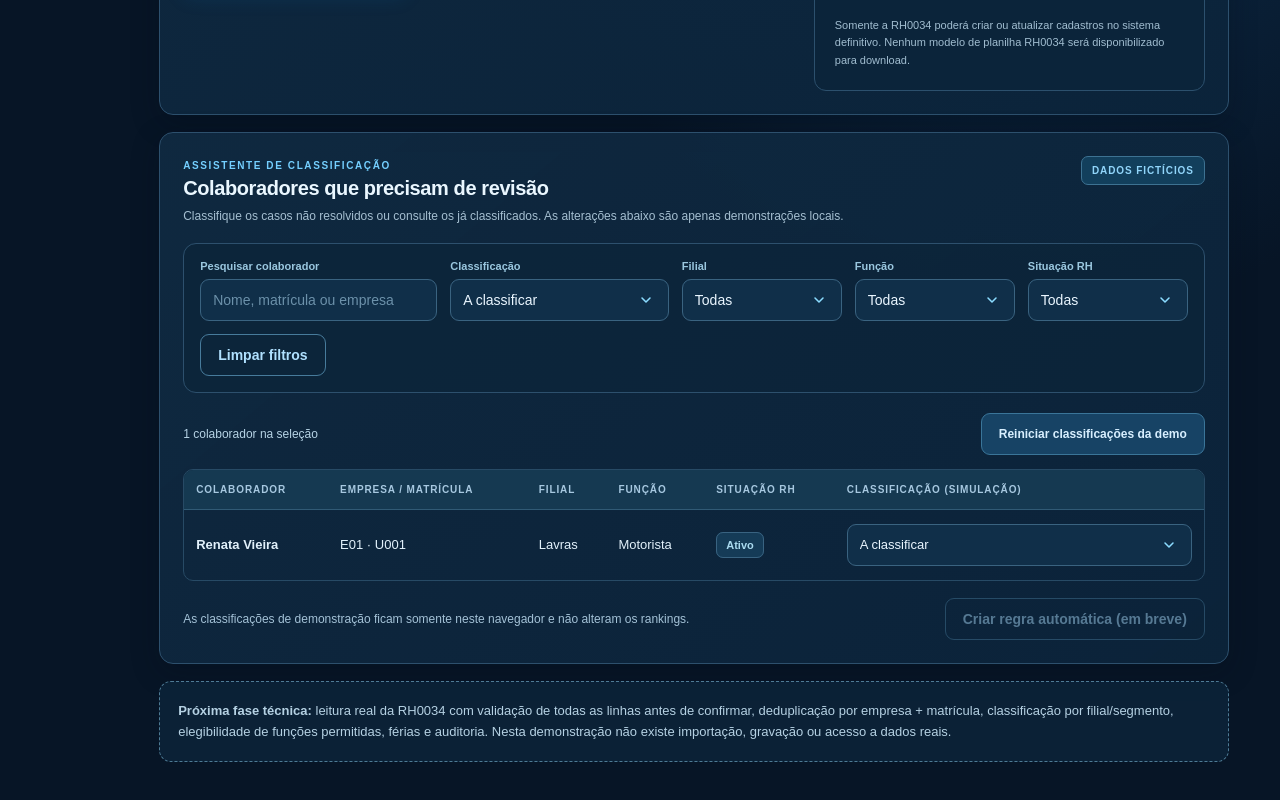
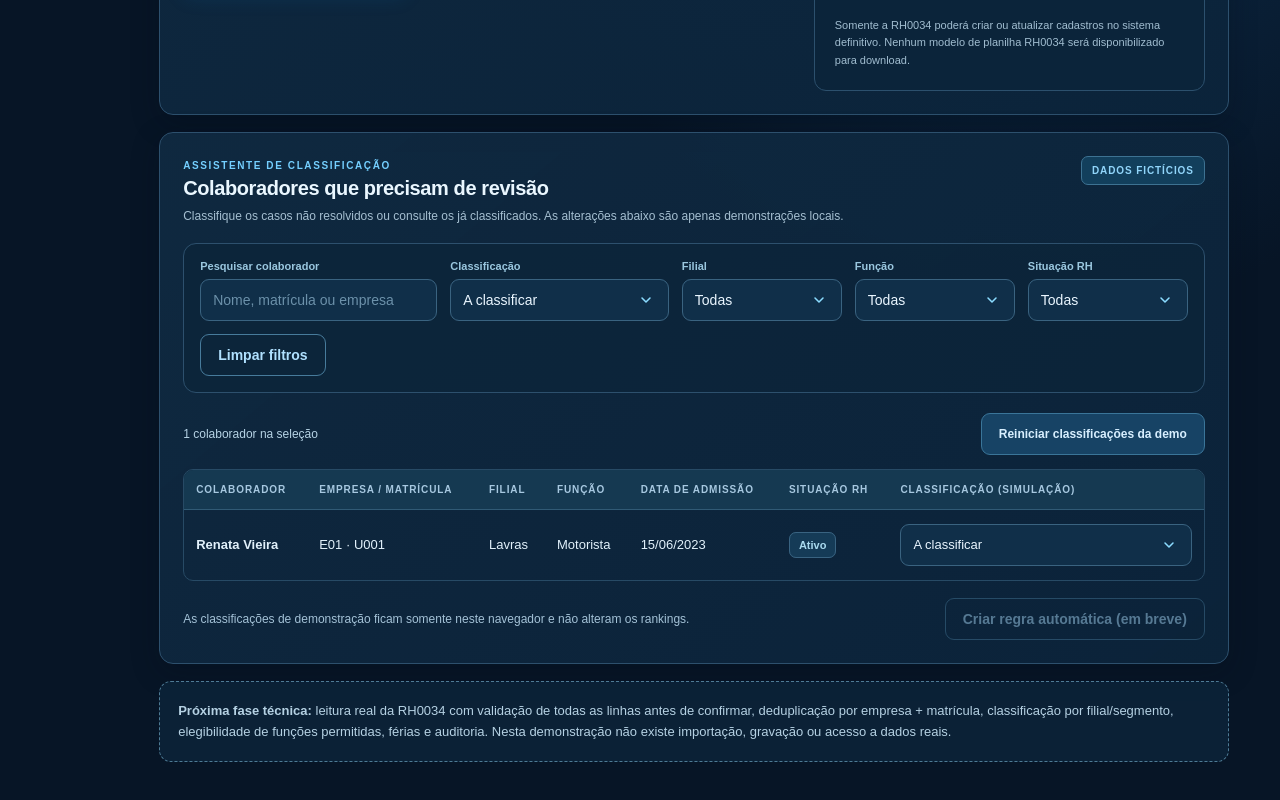
Before and after one commit to ccidesenvolvimento-ui/excelencia-5-estrelas-2027, a Next.js app: page /rh0034 in a window 1280 px wide. Shown: the part 891-1691 px from the top of the page. Built offline with nearby package versions, Linux system fonts and the light colour scheme.

Commit message:
feat: exibir data de admissão no RH0034

```diff
--- a/src/app/rh0034/page.tsx
+++ b/src/app/rh0034/page.tsx
@@ -155,9 +155,9 @@ export default function RH0034() {
         <button className="botao botao-claro" type="button" onClick={() => {setBusca("");setCategoriaFiltro("pendente");setFilialFiltro("");setFuncaoFiltro("");setSituacaoFiltro("");}}>Limpar filtros</button>
       </div>
       <div className={estilos.barraResultado}><span>{lista.length} colaborador{lista.length===1?"":"es"} na seleção</span><button type="button" className="botao botao-secundario" onClick={limparClassificacoes}>Reiniciar classificações da demo</button></div>
-      <div className="tabela-scroll"><table className="tabela"><thead><tr><th>Colaborador</th><th>Empresa / matrícula</th><th>Filial</th><th>Função</th><th>Situação RH</th><th>Classificação (simulação)</th></tr></thead><tbody>
-        {lista.map(p => <tr key={p.id}><td><strong>{p.nome}</strong></td><td>{p.empresa} · {p.matricula}</td><td>{p.filial}</td><td>{p.funcao}</td><td><span className="mod-status">{p.situacao}</span></td><td><div className="campo"><select aria-label={`Classificação de ${p.nome}`} disabled={!carregou} value={classificacaoDe(p)} onChange={e=>alterar(p.id,e.target.value)}><option value="">A classificar</option>{categorias.map(c=><option key={c} value={c}>{c}</option>)}<option value="excluido">Não participa</option></select></div></td></tr>)}
-        {lista.length===0&&<tr><td colSpan={6} className="mod-vazio"><strong>Nenhum colaborador com esses filtros.</strong> Se todas as pendências foram classificadas, selecione “Todas” em Classificação para visualizar o restante.</td></tr>}
+      <div className="tabela-scroll"><table className="tabela"><thead><tr><th>Colaborador</th><th>Empresa / matrícula</th><th>Filial</th><th>Função</th><th>Data de Admissão</th><th>Situação RH</th><th>Classificação (simulação)</th></tr></thead><tbody>
+        {lista.map(p => <tr key={p.id}><td><strong>{p.nome}</strong></td><td>{p.empresa} · {p.matricula}</td><td>{p.filial}</td><td>{p.funcao}</td><td>{p.dataAdmissao ? p.dataAdmissao.split("-").reverse().join("/") : "—"}</td><td><span className="mod-status">{p.situacao}</span></td><td><div className="campo"><select aria-label={`Classificação de ${p.nome}`} disabled={!carregou} value={classificacaoDe(p)} onChange={e=>alterar(p.id,e.target.value)}><option value="">A classificar</option>{categorias.map(c=><option key={c} value={c}>{c}</option>)}<option value="excluido">Não participa</option></select></div></td></tr>)}
+        {lista.length===0&&<tr><td colSpan={7} className="mod-vazio"><strong>Nenhum colaborador com esses filtros.</strong> Se todas as pendências foram classificadas, selecione “Todas” em Classificação para visualizar o restante.</td></tr>}
       </tbody></table></div>
       <div className={estilos.rodapeClassificacao}><span>As classificações de demonstração ficam somente neste navegador e não alteram os rankings.</span><button className="botao botao-claro" type="button" disabled title="Regras automáticas exigem prévia dos afetados, aprovação e auditoria no backend">Criar regra automática (em breve)</button></div>
     </section>
```
